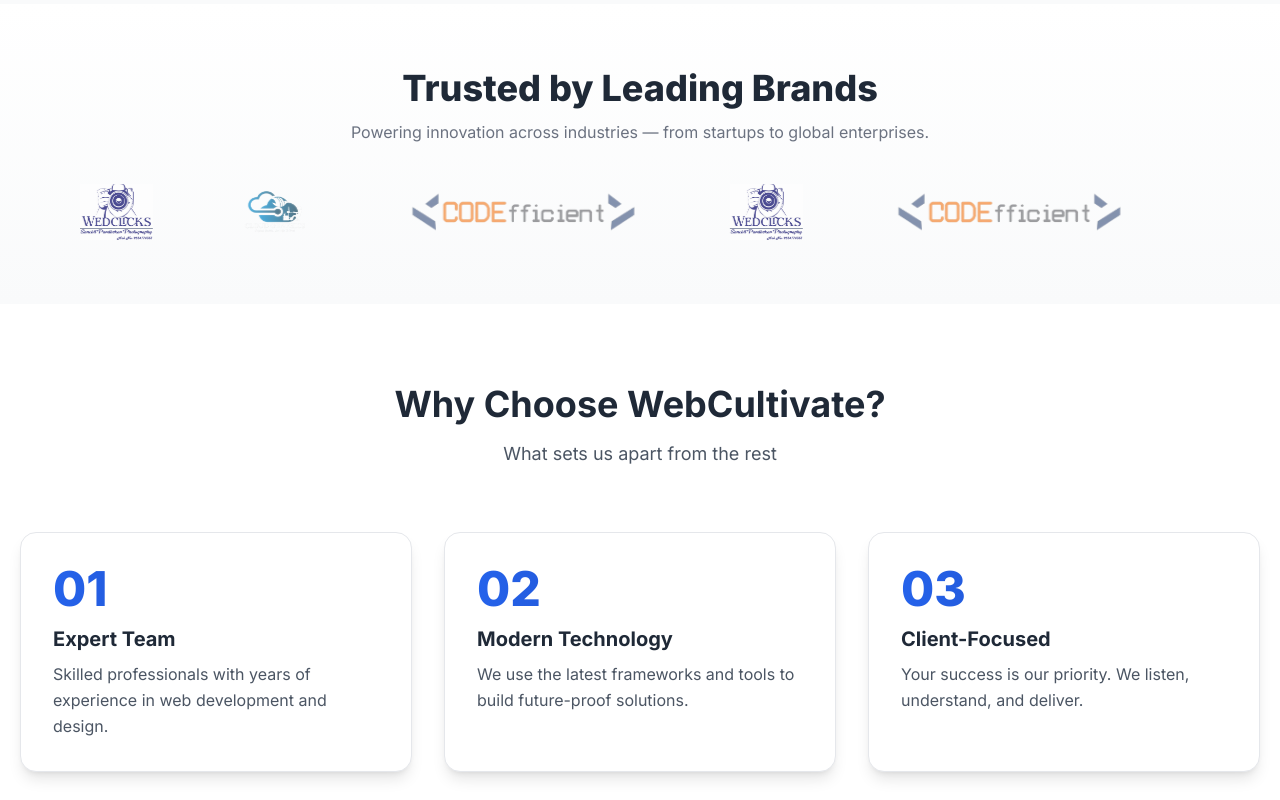
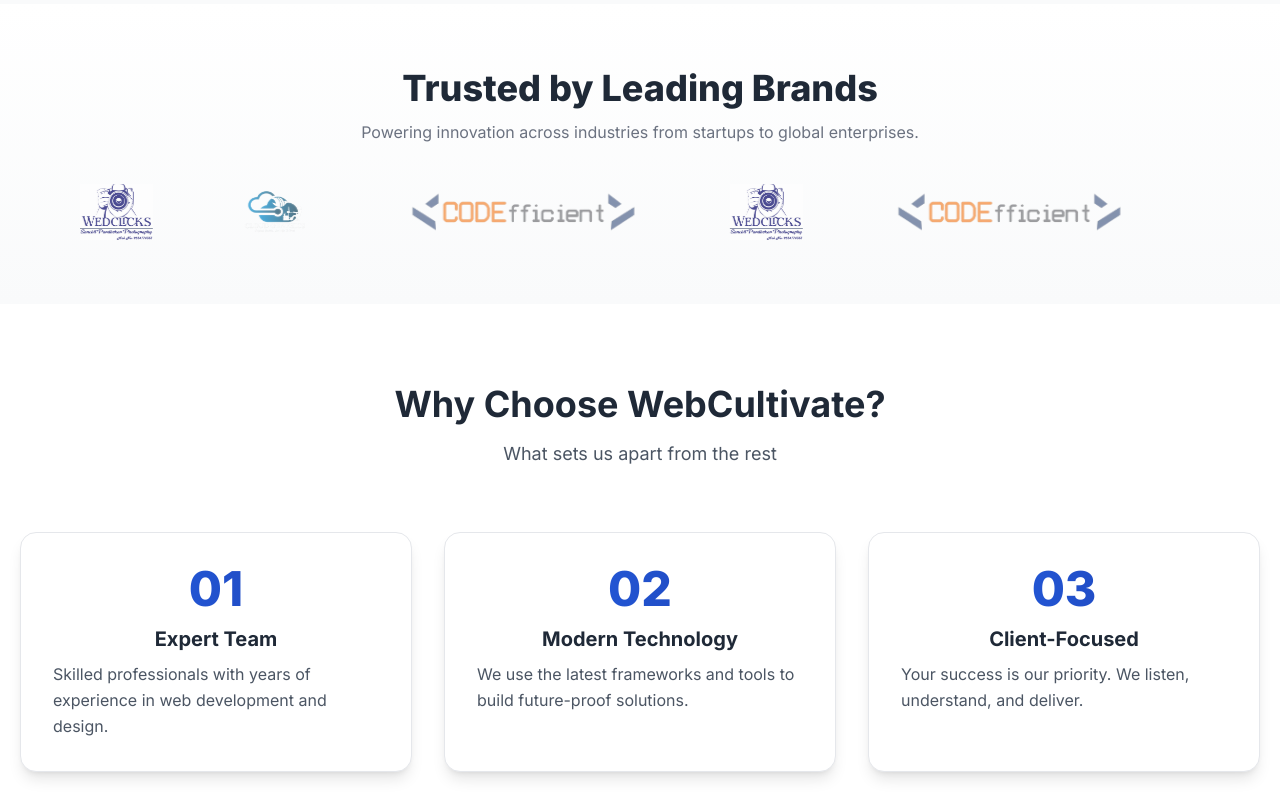
Before and after one commit to TejuMehar/pioneershub-it-consultant-akola, a React (Vite) app: page /about in a window 1280 px wide. Shown: the part 1480-2280 px from the top of the page. Built offline with nearby package versions, Linux system fonts and the light colour scheme.

Commit message:
In the About Section's Why choose WebCultivate option text to center

```diff
--- a/src/components/About/TrustedClient.jsx
+++ b/src/components/About/TrustedClient.jsx
@@ -19,7 +19,7 @@ const TrustedClient = () => {
           Trusted by Leading Brands
         </h2>
         <p className="text-gray-500 mt-3 mb-10 text-sm sm:text-base">
-          Powering innovation across industries — from startups to global enterprises.
+          Powering innovation across industries from startups to global enterprises.
         </p>
 
         {/* Animated Scrolling Logos */}
--- a/src/components/About/WhyChooseUs.jsx
+++ b/src/components/About/WhyChooseUs.jsx
@@ -51,10 +51,10 @@ const WhyChooseUs = () => {
               key={index}
               className="bg-white dark:bg-slate-900 p-8 rounded-2xl shadow-lg border border-gray-200 dark:border-slate-700 transition-all duration-300 hover:shadow-xl hover:-translate-y-1"
             >
-              <span className="text-5xl font-extrabold bg-gradient-to-r from-primary to-primary-dark bg-clip-text text-transparent mb-3 block">
+              <span className="text-5xl text-center font-extrabold bg-gradient-to-r from-primary to-primary-dark bg-clip-text text-transparent mb-3 block">
                 {reason.number}
               </span>
-              <h3 className="text-xl font-bold text-gray-800 dark:text-gray-100 mb-2">
+              <h3 className="text-xl text-center font-bold text-gray-800 dark:text-gray-100 mb-2">
                 {reason.title}
               </h3>
               <p className="text-gray-600 dark:text-gray-400">
```
